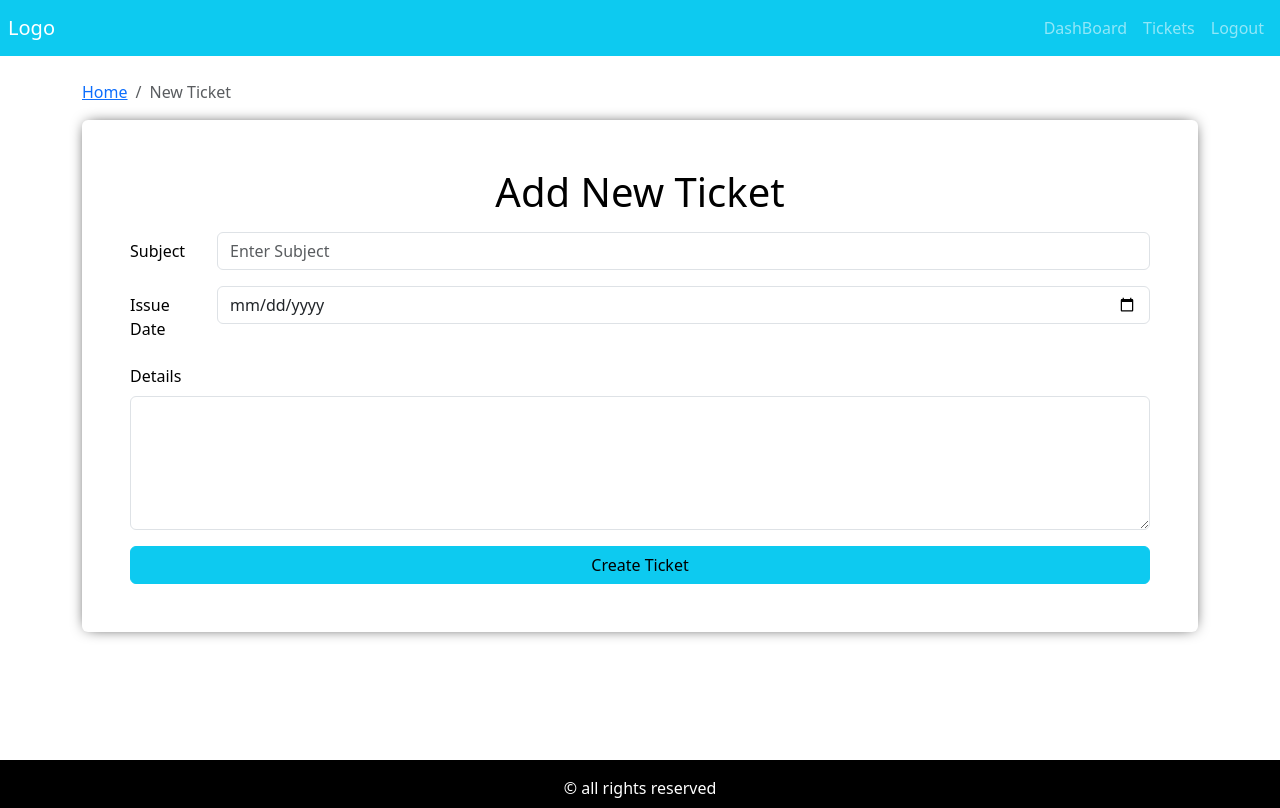
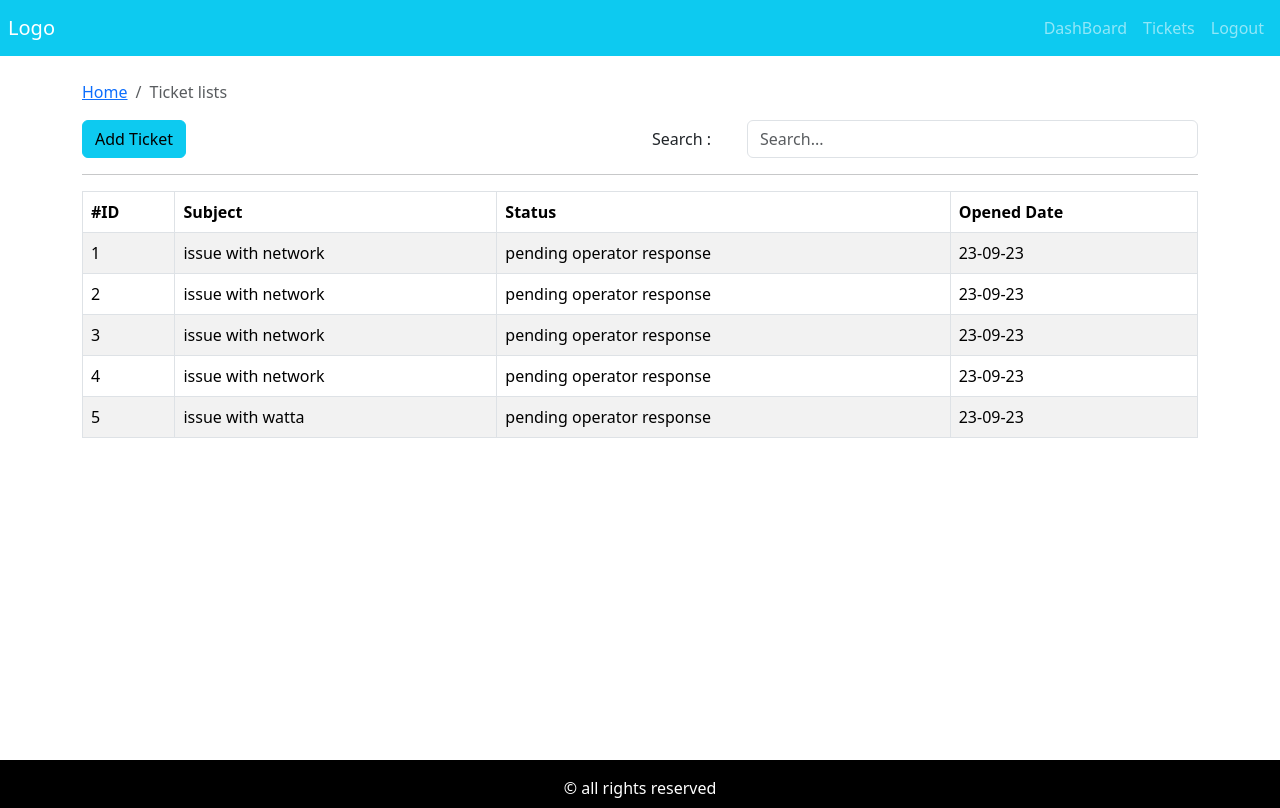
Before and after one commit to bhargavrepaka/ticket-frontend, a React (Vite) app: page / in a window 1280 px wide. Built offline with nearby package versions, Linux system fonts and the light colour scheme.

Commit message:
added ticket listing and seach

```diff
--- a/src/App.jsx
+++ b/src/App.jsx
@@ -3,6 +3,9 @@ import Entry from "./pages/entry/Entry"
 import DefaultLayout from "./layouts/DefaultLayout"
 import Dashboard from "./pages/dashboard/Dashboard"
 import NewTicket from "./pages/new-ticket/NewTicket"
+import TicketListing from "./pages/ticket-listing/TicketListing"
+
+
 import './App.scss'
 const App = () => {
   return (
@@ -10,7 +13,8 @@ const App = () => {
       {/* <Entry></Entry> */}
       <DefaultLayout>
         {/* <Dashboard></Dashboard> */}
-        <NewTicket></NewTicket>
+        {/* <NewTicket></NewTicket> */}
+        <TicketListing></TicketListing>
       </DefaultLayout>
     </div>
 
--- /dev/null
+++ b/src/components/search-form/SearchForm.jsx
@@ -0,0 +1,27 @@
+/* eslint-disable react/prop-types */
+
+import { Col, Form, Row } from 'react-bootstrap'
+
+const SearchForm = ({handleOnChange,str}) => {
+    console.log(str)
+  return (
+    <div>
+        <Form>
+            <Form.Group as={Row}>
+                <Form.Label className='text-right' column sm={2} >Search :</Form.Label>
+                <Col>
+                    <Form.Control
+                    name='searchStr'
+                    placeholder='Search...'
+                    onChange={handleOnChange}
+                    value={str}
+                    ></Form.Control>
+                </Col>
+            </Form.Group>
+        </Form>
+
+    </div>
+  )
+}
+
+export default SearchForm
--- a/src/data/dumy-tickets.json
+++ b/src/data/dumy-tickets.json
@@ -27,6 +27,6 @@
         "id":5,
         "status":"pending operator response",
         "addedAt":"23-09-23",
-        "subject":"issue with network"
+        "subject":"issue with watta"
     }
 ]
--- a/src/pages/new-ticket/NewTicket.jsx
+++ b/src/pages/new-ticket/NewTicket.jsx
@@ -5,7 +5,7 @@ import PageBreadcrumb from '../../components/breadcrumb/Breadcrumb'
 import AddTicketForm from '../../components/add-ticket-form/AddTicketForm'
 import { useState } from 'react'
 
-const initalFormData={
+const initialFormData={
   subject:"",
   issueDate:"",
   details:""
@@ -13,7 +13,7 @@ const initalFormData={
 }
 
 const NewTicket = () => {
-  const [formData,setFormData]=useState(initalFormData)
+  const [formData,setFormData]=useState(initialFormData)
 
   function handleOnChange(e){
     const {name,value}=e.target
--- /dev/null
+++ b/src/pages/ticket-listing/TicketListing.jsx
@@ -0,0 +1,51 @@
+
+import { Container,Row,Col,Button } from 'react-bootstrap'
+import PageBreadcrumb from '../../components/breadcrumb/Breadcrumb'
+import SearchForm from '../../components/search-form/SearchForm'
+import { useState } from 'react'
+import TicketTable from '../../components/ticket-table/TicketTable'
+import tickets from "../../data/dumy-tickets.json"
+
+
+const TicketListing = () => {
+    const [searchStr,setSearchStr]=useState("")
+    const [displayTickets,setDisplayTickets]=useState(tickets)
+
+    function handleOnChange(e){
+        e.preventDefault()
+        setSearchStr(e.target.value)
+        searchTickets(e.target.value)
+    }
+
+    function searchTickets(srchStr){
+        const dispTkets=tickets.filter((ticket)=>{
+            return ticket.subject.toLowerCase().includes(srchStr.toLowerCase())
+            })
+        setDisplayTickets(dispTkets)
+    }
+  return (
+    <Container>
+        <Row>
+            <Col>
+            <PageBreadcrumb pagename={"Ticket lists"}></PageBreadcrumb>
+            </Col>
+        </Row>
+        <Row>
+            <Col>
+                <Button variant='info'>Add Ticket</Button>
+            </Col>
+            <Col className='text-right'>
+                <SearchForm handleOnChange={handleOnChange} str={searchStr} ></SearchForm>
+            </Col>
+        </Row>
+        <hr />
+        <Row>
+            <Col>
+                <TicketTable tickets={displayTickets}></TicketTable>
+            </Col>
+        </Row>
+    </Container>
+  )
+}
+
+export default TicketListing
```
